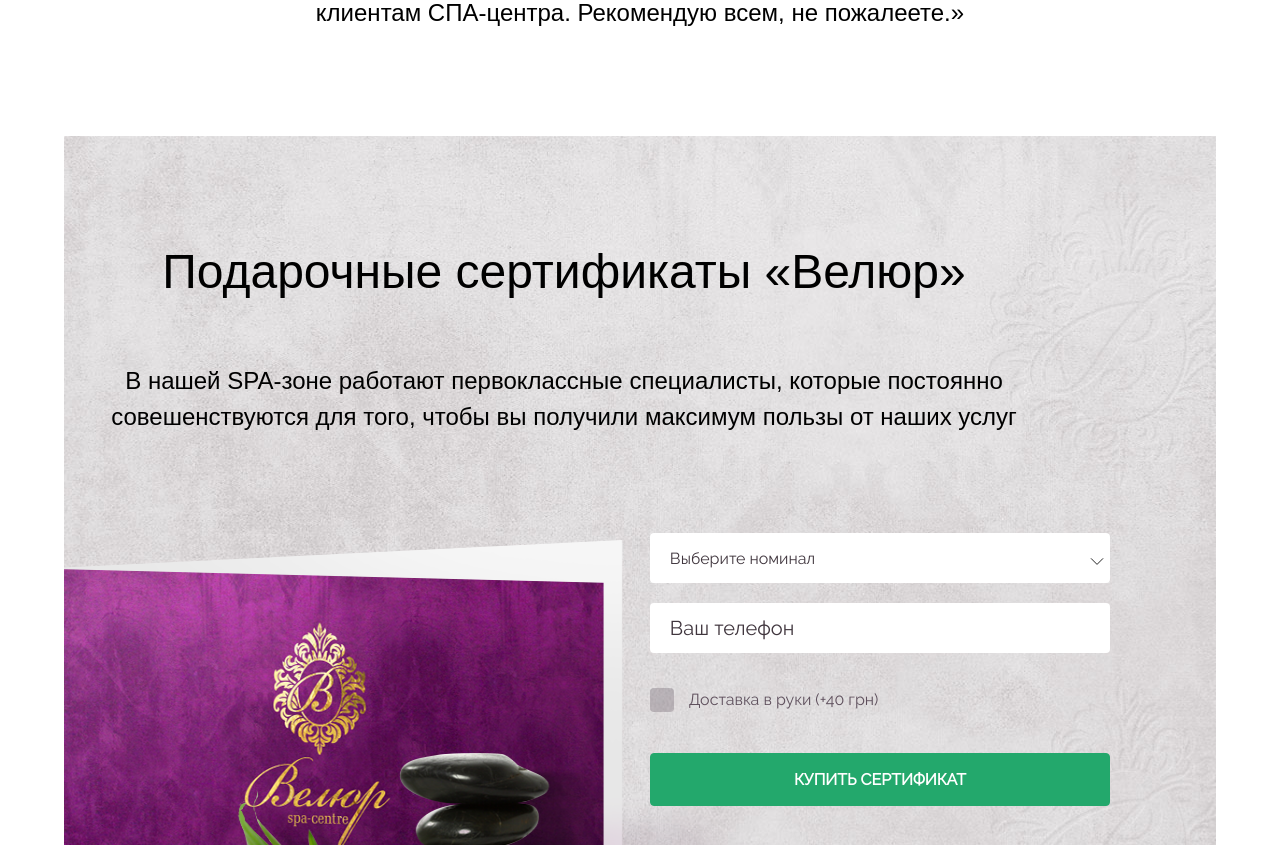
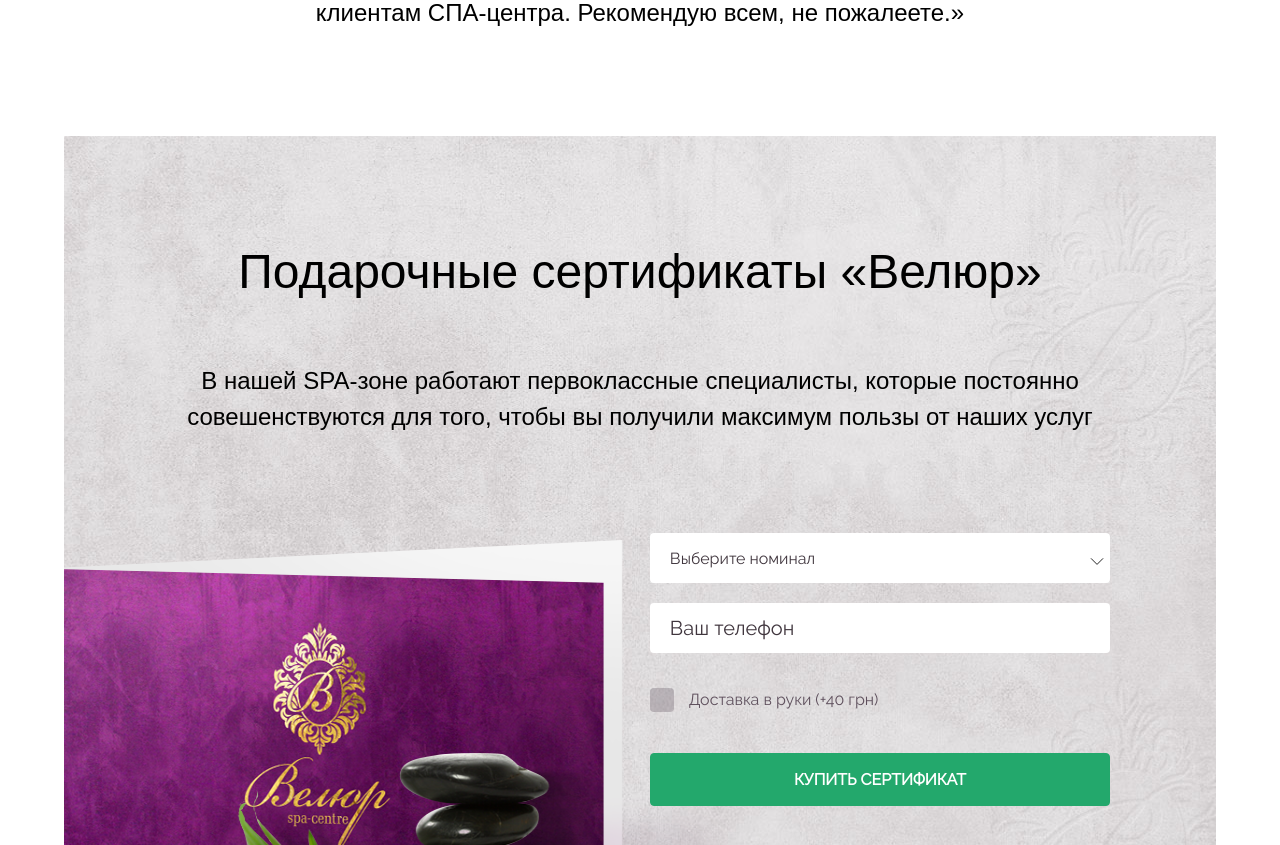
Before and after one commit to 8simsim8/velure, a PHP site: page /spa.html in a window 1280 px wide. Shown: the part 4931-5776 px from the top of the page. Run offline with PHP 8.4, Linux system fonts and the light colour scheme; some libraries are stand-ins or nearby versions; some web fonts are replaced.

Commit message:
Мелкие правки

```diff
--- a/css/styles-spa.css
+++ b/css/styles-spa.css
@@ -80,7 +80,7 @@
   text-align: center;
   color: #665c64;
 }
-b-reviews {
+.b-reviews {
   padding: 90px 20px 0;
 }
 .b-certificate {
@@ -91,13 +91,13 @@ b-reviews {
   padding: 106px 0 0;
 }
 .b-certificate h2 {
-  margin: 0 20px;
+  padding: 0 20px;
   margin-bottom: 1.25em;
   color: #000;
   text-align: center;
 }
 .b-certificate .lead {
-  margin: 0 20px;
+  padding: 0 20px;
   margin-bottom: 4.1em;
   text-align: center;
 }
```
Also changed, not shown: 1 other file.
